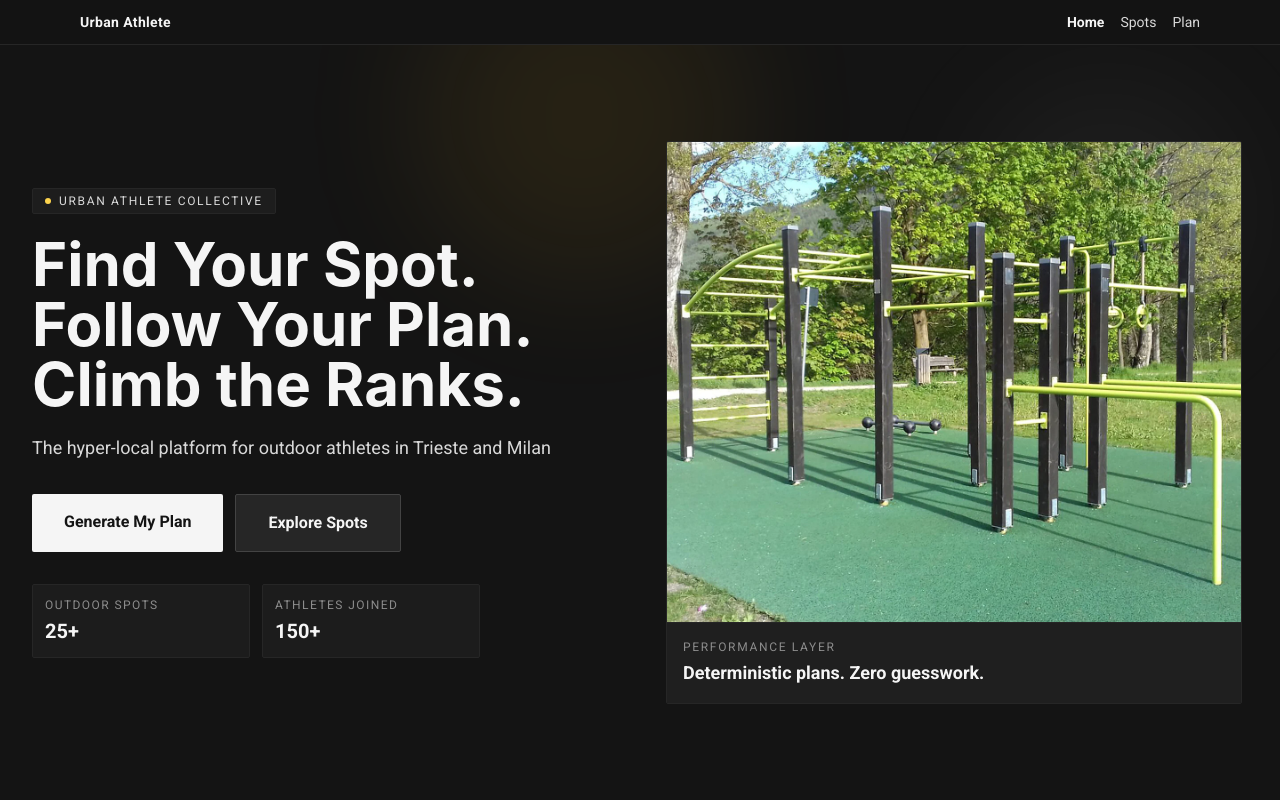
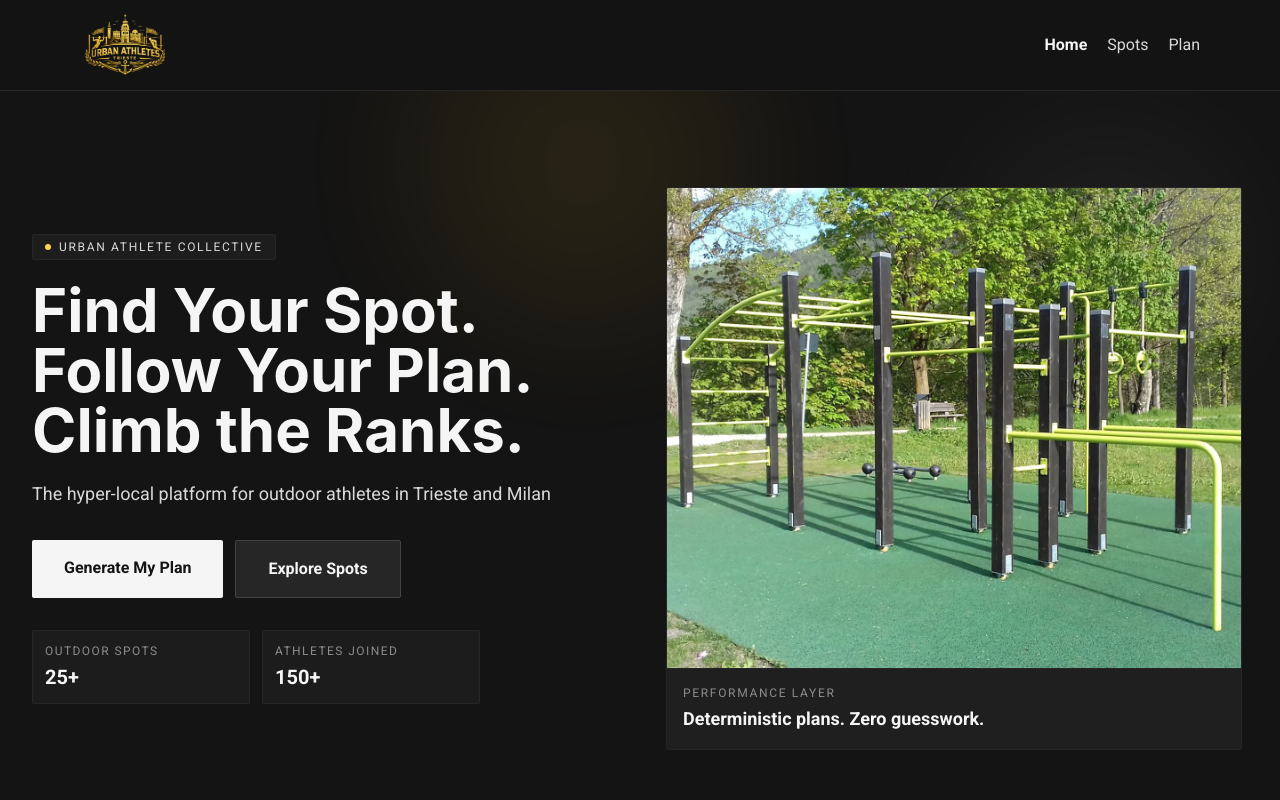
Before and after one commit to Paolo-Perazzolo/urban-athlete-platform, a SvelteKit app in the folder app/: page / in a window 1280 px wide. Shown: the top 800 px of the page. Built offline with nearby package versions, Linux system fonts and the light colour scheme.

Commit message:
feat(ui): refine navbar branding and desktop typography

```diff
--- a/app/src/app.css
+++ b/app/src/app.css
@@ -22,6 +22,32 @@
 	/* Headings */
 	h1, h2, h3, h4, h5, h6 {
 		@apply font-sans font-bold;
+	}
+
+	@screen md {
+		h1 {
+			font-size: clamp(2.75rem, 5vw, 4.5rem);
+		}
+
+		h2 {
+			font-size: clamp(2rem, 3.8vw, 3.5rem);
+		}
+
+		h3 {
+			font-size: clamp(1.6rem, 2.8vw, 2.5rem);
+		}
+
+		h4 {
+			font-size: clamp(1.35rem, 2.2vw, 2rem);
+		}
+
+		h5 {
+			font-size: clamp(1.15rem, 1.8vw, 1.6rem);
+		}
+
+		h6 {
+			font-size: clamp(1rem, 1.4vw, 1.3rem);
+		}
 	}
 }
 
--- a/app/src/routes/+layout.svelte
+++ b/app/src/routes/+layout.svelte
@@ -21,9 +21,15 @@
 </script>
 
 <header class="border-b border-neutral-800 bg-neutral-950/95 backdrop-blur">
-  <nav class="mx-auto flex max-w-6xl items-center justify-between px-4 py-3">
-    <a href="/" class="text-sm font-semibold tracking-wide text-neutral-100">Urban Athlete</a>
-    <div class="hidden md:flex items-center gap-4 text-sm">
+  <nav class="mx-auto flex max-w-6xl items-center justify-center md:justify-between px-4 py-3">
+    <a href="/" class="inline-flex items-center transition-opacity hover:opacity-90">
+      <img
+        src="/images/logo1.png"
+        alt="Urban Athlete"
+        class="h-[60px] w-auto md:h-[66px]"
+      />
+    </a>
+    <div class="hidden md:flex items-center gap-5 text-base">
       {#each navItems as item}
         <a
           href={item.href}
```
Also changed, not shown: app/static/images/logo1.png (added).
